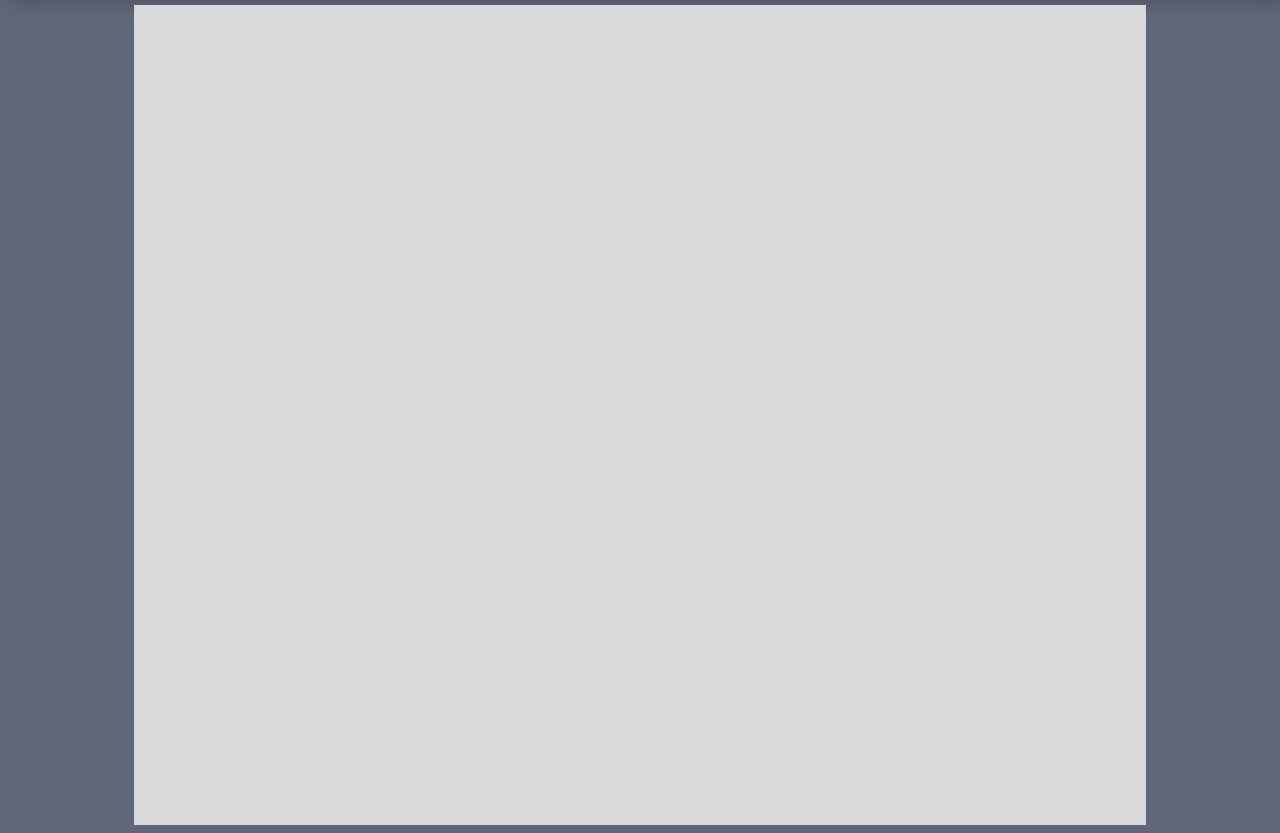
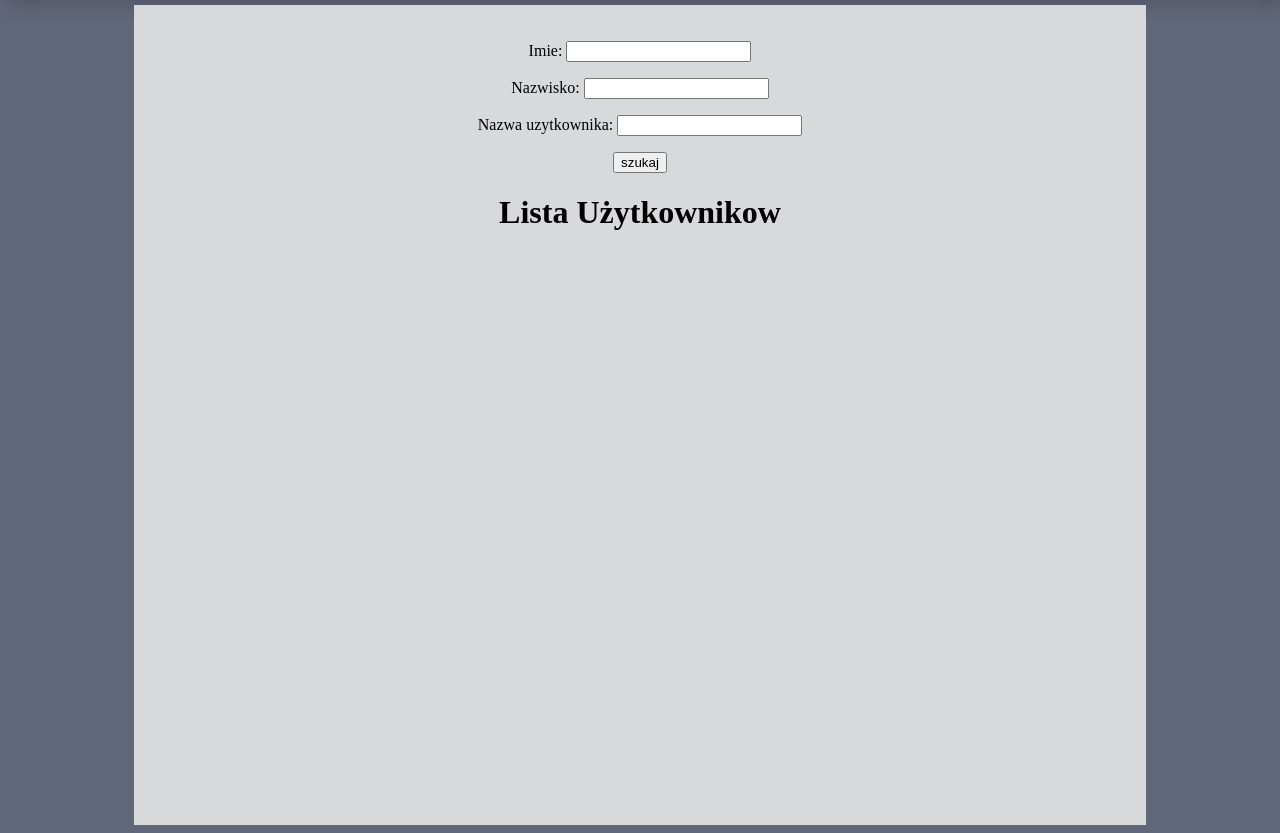
Before and after one commit to DamianFilimowski/Tournament, a Django app: page /accounts/users/ in a window 1280 px wide. Shown: the part 104-937 px from the top of the page. Run offline with Django 4.2, Linux system fonts and the light colour scheme.

Commit message:
search user

```diff
--- a/accounts/templates/accounts/user_list.html
+++ b/accounts/templates/accounts/user_list.html
@@ -1,4 +1,9 @@
 {% extends 'base.html' %}
 {% block content %}
+    <form>
+    {{ search_form.as_p }}
+    <input type="submit" value="szukaj">
+    </form>
+    <h1>Lista Użytkownikow</h1>
 {% include 'list.html'  %}
 {% endblock %}
--- a/accounts/views.py
+++ b/accounts/views.py
@@ -6,6 +6,7 @@ from django.views.generic import ListView, DetailView
 
 from accounts.forms import AddUserModelForm
 from accounts.models import CustomUser
+from tournament.forms import SearchPersonForm
 
 
 # Create your views here.
@@ -58,6 +59,20 @@ class UserListView(ListView):
     model = CustomUser
     template_name = 'accounts/user_list.html'
 
+    def get_queryset(self):
+        queryset = super().get_queryset()
+        first_name = self.request.GET.get('imie', '')
+        last_name = self.request.GET.get('nazwisko', '')
+        username = self.request.GET.get('nazwa_uzytkownika', '')
+        queryset = queryset.filter(first_name__icontains=first_name, last_name__icontains=last_name,
+                                   username__icontains=username)
+        return queryset
+
+    def get_context_data(self, **kwargs):
+        context = super().get_context_data(**kwargs)
+        context['search_form'] = SearchPersonForm(self.request.GET)
+        return context
+
 
 class UserDetailView(DetailView):
     model = CustomUser
--- a/tournament/views.py
+++ b/tournament/views.py
@@ -180,7 +180,7 @@ class TournamentDetailView(DetailView):
 class TournamentUpdateView(UserPassesTestMixin, UpdateView):
     model = Tournament
     template_name = 'tournament/form.html'
-    fields = ['name', 'max_teams_amount', 'teams']
+    fields = ['name', 'max_teams_amount']
 
     def test_func(self):
         tournament = self.get_object()
@@ -227,6 +227,9 @@ class TournamentAddTeamView(UserPassesTestMixin, View):
         tournament_teams = tournament.teams.all()
         if team in tournament_teams:
             messages.success(request, "Ta drużyna jest juz w tym turnieju")
+            return redirect('tournament:tournament_add_team', pk)
+        if if_player_in_tournament(tournament, team):
+            messages.success(request, f"Zawodnik drużyny '{team.name}' juz gra w tym turnieju")
             return redirect('tournament:tournament_add_team', pk)
         tournament.teams.add(team)
         tournament_teams = len(list(tournament.teams.all()))
```
